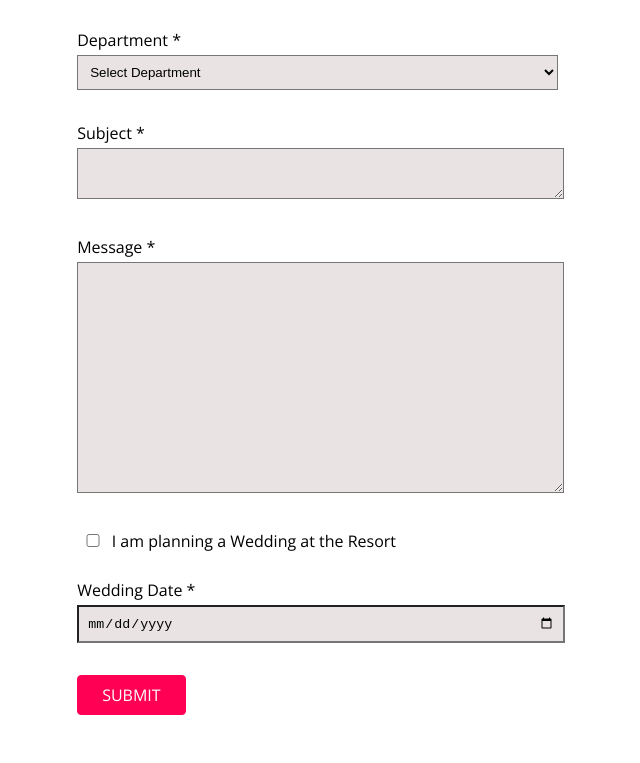
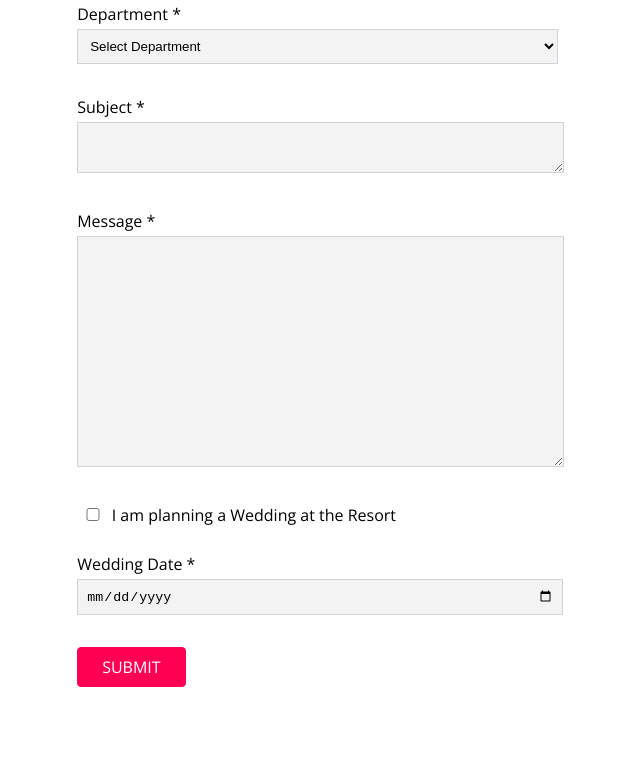
Before and after one commit to landaverde1196/San-Services-Project, a website: page src/index.html in a window 1280 px wide. Shown: the part 1314-2077 px from the top of the page, without its empty margins (329-969 px from the left). After the commit the page ends 2033 px from the top, so only its background shows below. Drawn offline with nearby package versions, Linux system fonts and the light colour scheme.

Commit message:
borders and backgrounds colors changed

```diff
--- a/src/index.css
+++ b/src/index.css
@@ -1,7 +1,7 @@
 .container {
   text-align: center;
   width: 37%;
-  margin: 3rem auto;
+  margin: 2rem auto;
   font-family: "Open Sans", sans-serif;
   font-weight: 400;
 }
@@ -16,7 +16,7 @@
 
 .header p {
   line-height: 2;
-  color: rgb(75, 196, 155);
+  color: #b1b1b1;
 }
 
 .header span {
@@ -33,24 +33,28 @@
   width: 102.8%;
   margin-top: 4px;
   margin-bottom: 2rem;
-  background-color: rgb(233, 227, 227);
+  border: 1px solid #ced4da;
+  background-color: #f3f3f3;
 }
 
 .form select:focus {
   outline: none;
+  border-color: #80bdff;
   background-color: #ccc;
 }
 
 .form input {
   padding: 0.5rem;
   width: 100%;
+  border: 1px solid #ced4da;
   margin-top: 4px;
   margin-bottom: 2rem;
-  background-color: rgb(233, 227, 227);
+  background-color: #f3f3f3;
 }
 
 .form input:focus {
   outline: none;
+  border-color: #80bdff;
   background-color: #ccc;
 }
 
@@ -58,11 +62,13 @@
   margin-top: 4px;
   margin-bottom: 2rem;
   width: 102.8%;
-  background-color: rgb(233, 227, 227);
+  border: 1px solid #ced4da;
+  background-color: #f3f3f3;
 }
 
 .form textarea:focus {
   outline: none;
+  border-color: #80bdff;
   background-color: #ccc;
 }
 
```
